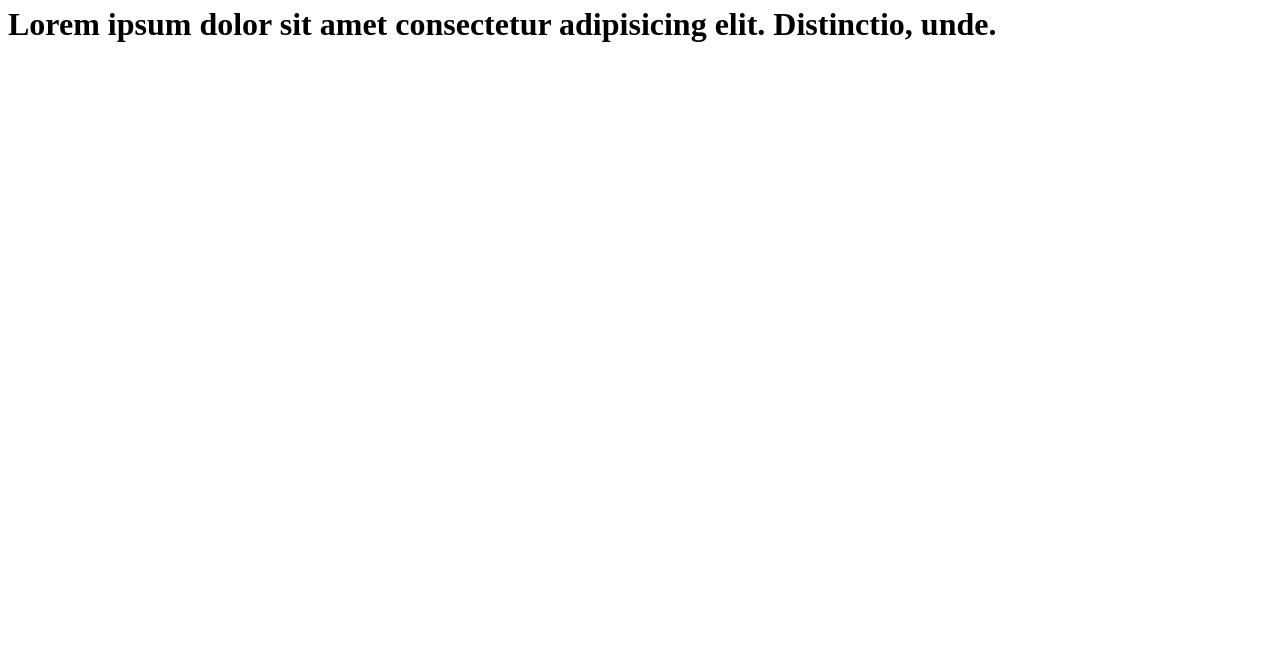
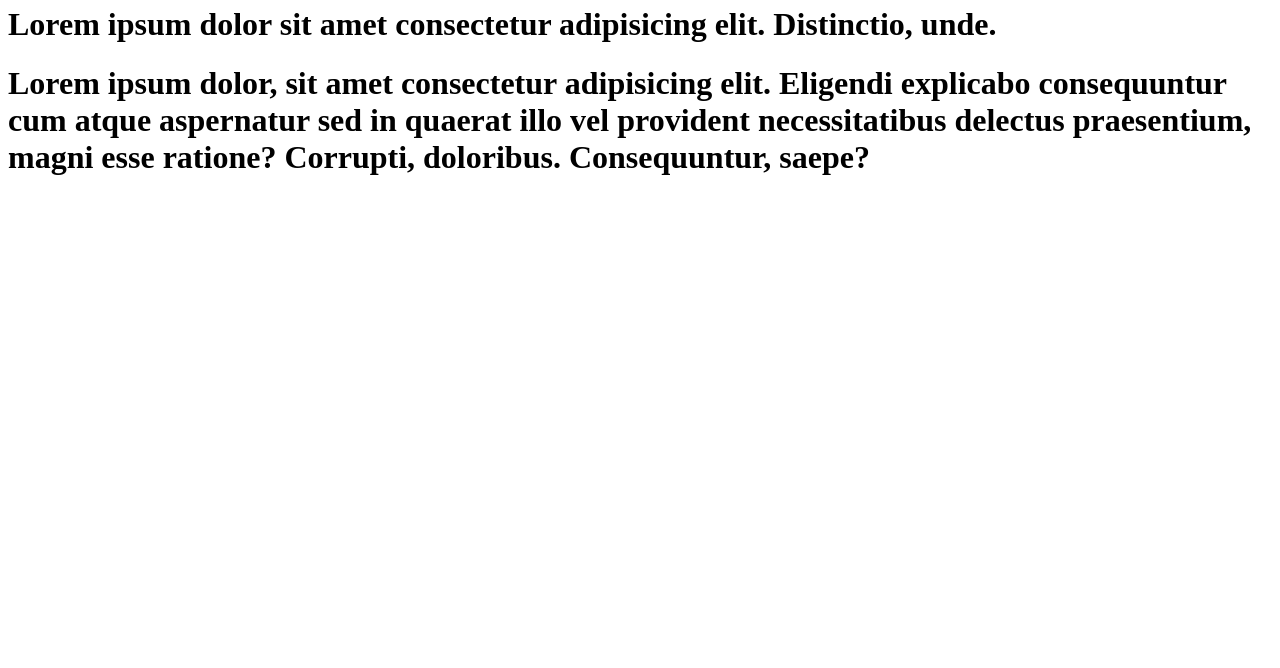
Before and after one commit to SuneelKum12345/CGTCPROJECTONE, a plain HTML site: page index.html in a window 1280 px wide. Shown: the part 132-800 px from the top of the page. Drawn offline with Linux system fonts and the light colour scheme.

Commit message:
Added index page

```diff
--- a/index.html
+++ b/index.html
@@ -10,6 +10,6 @@
     <h1>hello world on github chennal</h1>
 
     <h1>Lorem ipsum dolor sit amet consectetur adipisicing elit. Distinctio, unde.</h1>
-
+<h1>Lorem ipsum dolor, sit amet consectetur adipisicing elit. Eligendi explicabo consequuntur cum atque aspernatur sed in quaerat illo vel provident necessitatibus delectus praesentium, magni esse ratione? Corrupti, doloribus. Consequuntur, saepe?</h1>
 </body>
 </html>
```
